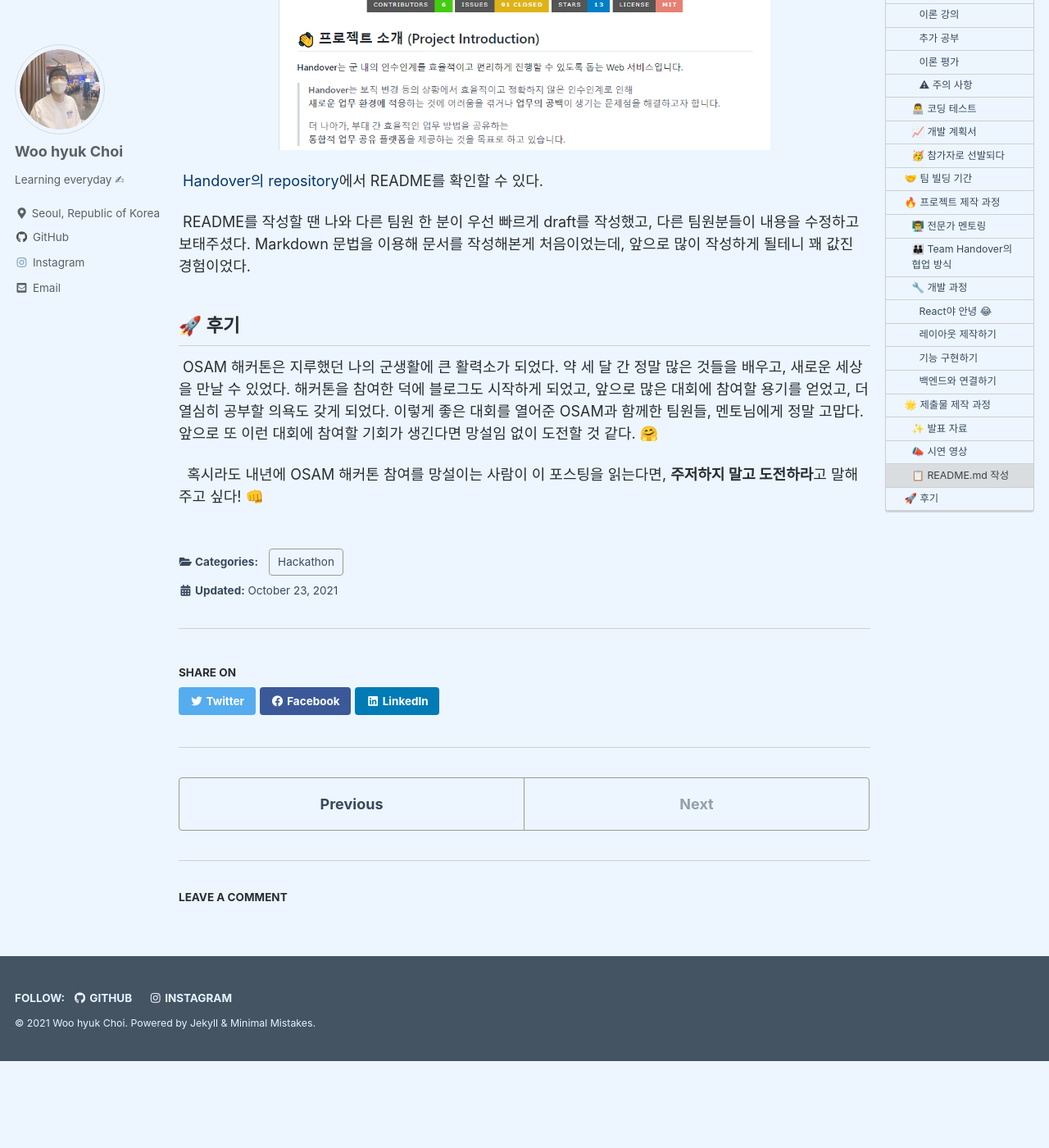
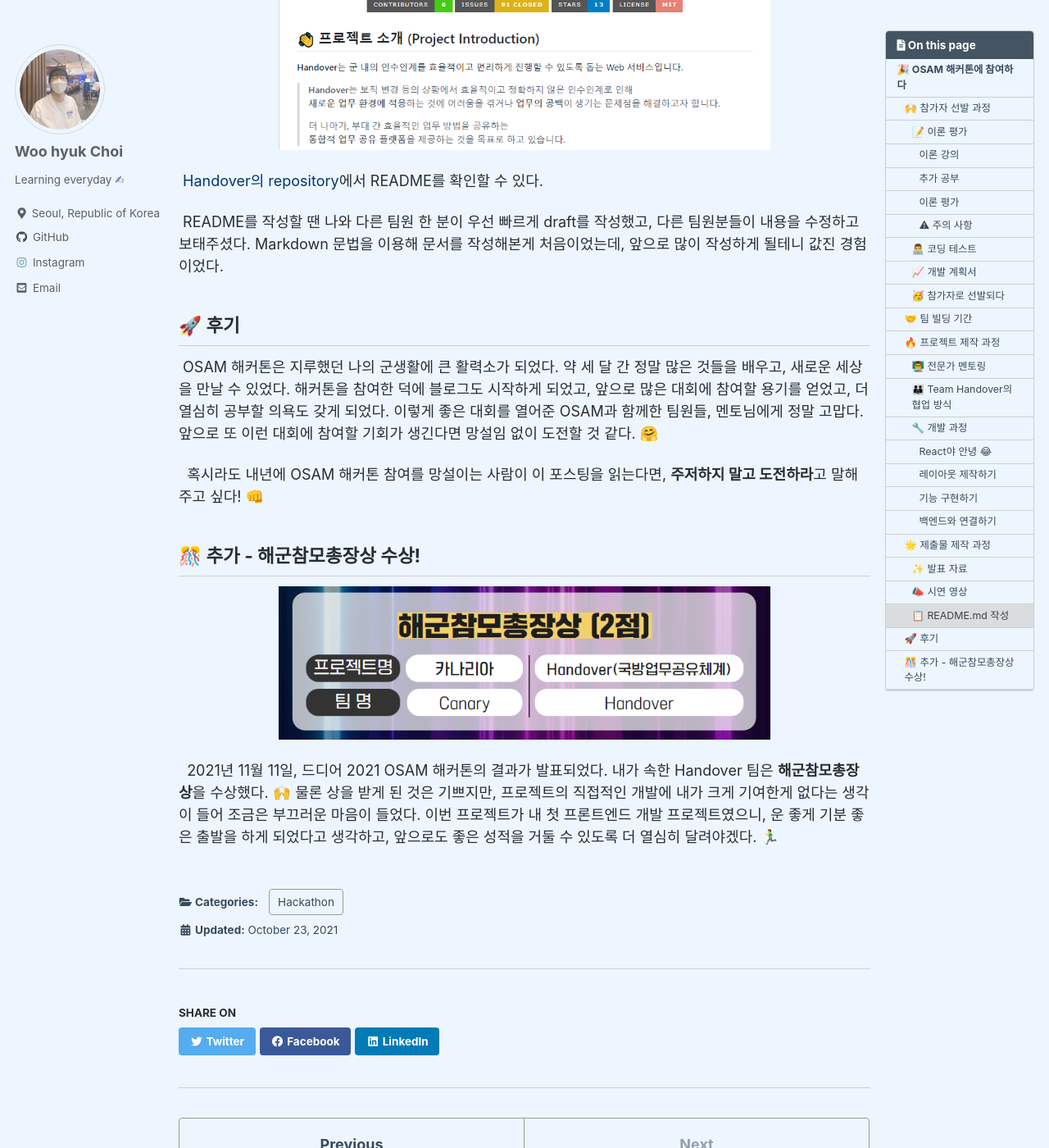
Before and after one commit to cw00h/cw00h.github.io, a Jekyll site: the page built from _posts/2021-10-29-osam-hackathon.md, in a window 1280 px wide and 1400 px high, scrolled down 11248 px. Shown: the whole window at 82% size. Built offline with Jekyll 4.4.1, drawn with Linux system fonts in a browser that asks for light colours; cached includes are drawn as plain includes; comment, search, counter and statistics services are not loaded; before the commit the page ends 12542 px from its top, so only the background shows below that.

Commit message:
Update osam_hackathon.md & osam_hackathon_en.md
Added contents about award

```diff
--- a/_posts/2021-10-29-osam-hackathon.md
+++ b/_posts/2021-10-29-osam-hackathon.md
@@ -195,10 +195,19 @@
 
 &nbsp;[Handover의 repository](https://github.com/osamhack2021/Web_Handover_Handover)에서 README를 확인할 수 있다.
 
-&nbsp;README를 작성할 땐 나와 다른 팀원 한 분이 우선 빠르게 draft를 작성했고, 다른 팀원분들이 내용을 수정하고 보태주셨다. Markdown 문법을 이용해 문서를 작성해본게 처음이었는데, 앞으로 많이 작성하게 될테니 꽤 값진 경험이었다.
+&nbsp;README를 작성할 땐 나와 다른 팀원 한 분이 우선 빠르게 draft를 작성했고, 다른 팀원분들이 내용을 수정하고 보태주셨다. Markdown 문법을 이용해 문서를 작성해본게 처음이었는데, 앞으로 많이 작성하게 될테니 값진 경험이었다.
 
 ## 🚀 후기
 
 &nbsp;OSAM 해커톤은 지루했던 나의 군생활에 큰 활력소가 되었다. 약 세 달 간 정말 많은 것들을 배우고, 새로운 세상을 만날 수 있었다. 해커톤을 참여한 덕에 블로그도 시작하게 되었고, 앞으로 많은 대회에 참여할 용기를 얻었고, 더 열심히 공부할 의욕도 갖게 되었다. 이렇게 좋은 대회를 열어준 OSAM과 함께한 팀원들, 멘토님에게 정말 고맙다. 앞으로 또 이런 대회에 참여할 기회가 생긴다면 망설임 없이 도전할 것 같다. 🤗
 
 &nbsp; 혹시라도 내년에 OSAM 해커톤 참여를 망설이는 사람이 이 포스팅을 읽는다면, **주저하지 말고 도전하라**고 말해주고 싶다! 👊
+
+## 🎊 추가 - 해군참모총장상 수상!
+
+<p align="center">
+<img src="/assets/images/osam-hackathon/OSAM_award.PNG" width="600px">
+</p>
+
+&nbsp; 2021년 11월 11일, 드디어 2021 OSAM 해커톤의 결과가 발표되었다. 내가 속한 Handover 팀은 **해군참모총장상**을 수상했다. 🙌
+물론 상을 받게 된 것은 기쁘지만, 프로젝트의 직접적인 개발에 내가 크게 기여한게 없다는 생각이 들어 조금은 부끄러운 마음이 들었다. 이번 프로젝트가 내 첫 프론트엔드 개발 프로젝트였으니, 운 좋게 기분 좋은 출발을 하게 되었다고 생각하고, 앞으로도 좋은 성적을 거둘 수 있도록 더 열심히 달려야겠다. 🏃‍♂️
```
Also changed, not shown: _posts/2021-10-29-osam-hackathon-en.md (+9 -0 lines), assets/images/osam-hackathon/OSAM_award.PNG (added).
